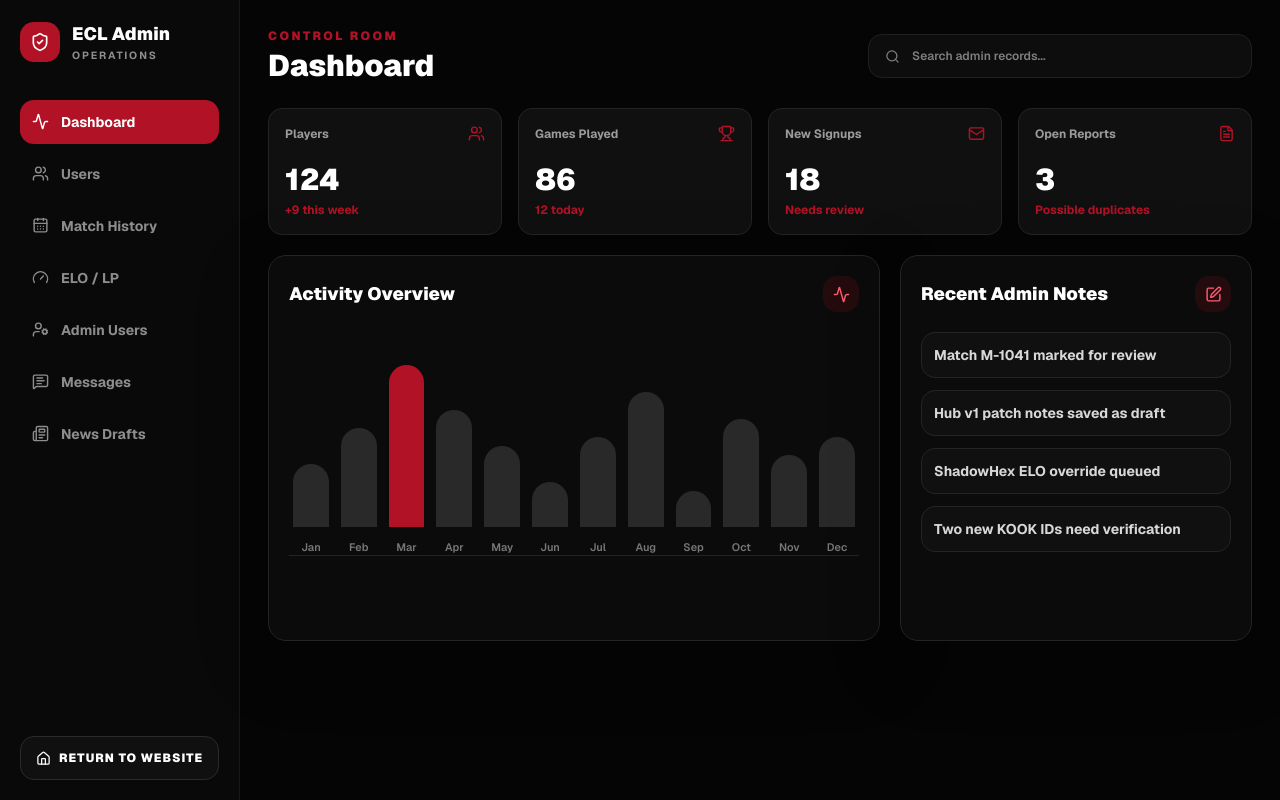
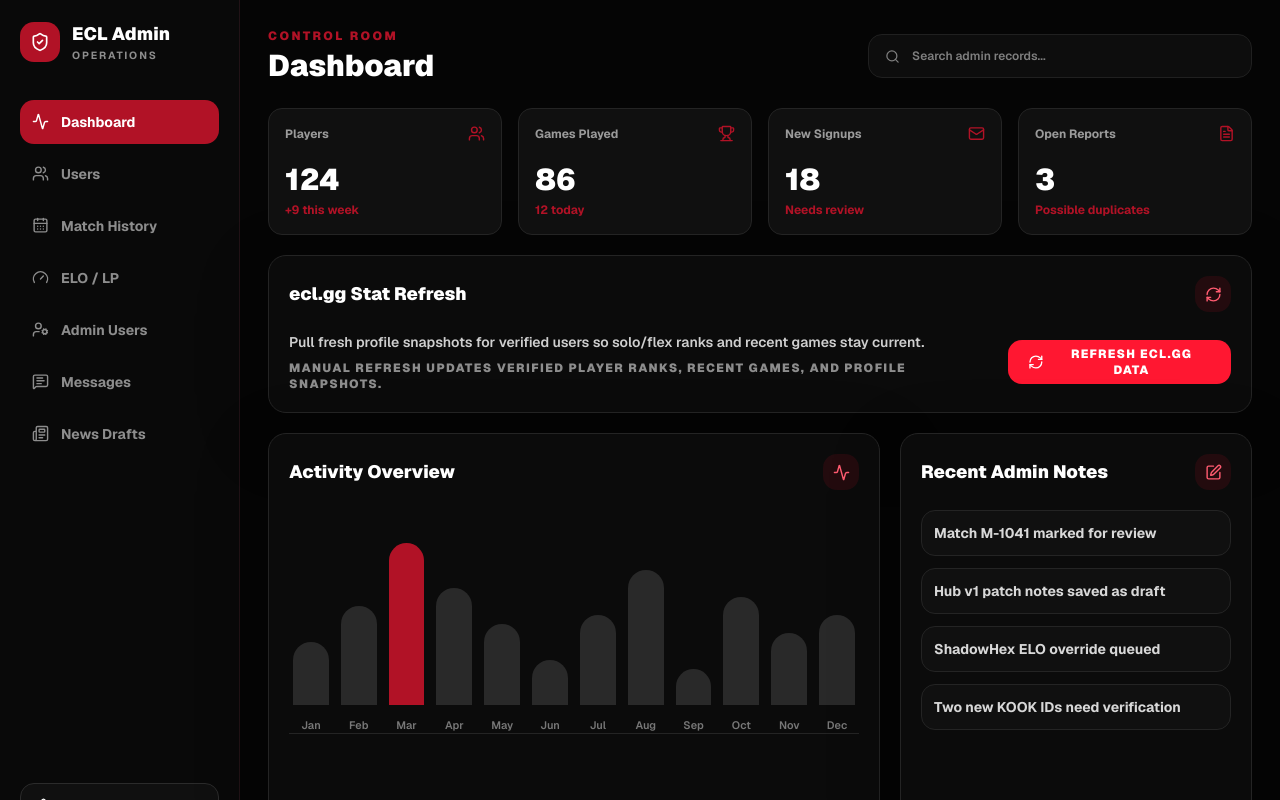
Before and after one commit to deebeedee-ecl/ecl-split-one, a Next.js app: page /admin in a window 1280 px wide. Built offline with nearby package versions, Linux system fonts and the light colour scheme.

Commit message:
Add admin ecl.gg refresh control

```diff
--- a/app/admin/page.tsx
+++ b/app/admin/page.tsx
@@ -14,6 +14,7 @@ import {
   Newspaper,
   PenSquare,
   Plus,
+  RefreshCw,
   Search,
   ShieldCheck,
   Trash2,
@@ -235,6 +236,8 @@ function DashboardSection() {
         <MetricCard label="Open Reports" value="3" note="Possible duplicates" icon={FileText} />
       </section>
 
+      <LzyumiRefreshPanel />
+
       <section className="grid gap-5 xl:grid-cols-[minmax(0,1fr)_22rem]">
         <Panel title="Activity Overview" icon={Activity}>
           <ActivityChart />
@@ -255,6 +258,68 @@ function DashboardSection() {
         </Panel>
       </section>
     </div>
+  );
+}
+
+function LzyumiRefreshPanel() {
+  const [isRefreshing, setIsRefreshing] = useState(false);
+  const [message, setMessage] = useState("Manual refresh updates verified player ranks, recent games, and profile snapshots.");
+  const [isError, setIsError] = useState(false);
+
+  async function refreshStats() {
+    setIsRefreshing(true);
+    setIsError(false);
+    setMessage("Refreshing verified player data from ecl.gg...");
+
+    try {
+      const response = await fetch("/api/admin/refresh-lzyumi", {
+        method: "POST",
+        headers: { "Content-Type": "application/json" },
+        body: JSON.stringify({ limit: 100 }),
+      });
+      const data = (await response.json()) as {
+        selected?: number;
+        refreshed?: number;
+        failed?: number;
+        success?: boolean;
+        error?: string;
+      };
+
+      if (!response.ok || data.success === false) {
+        throw new Error(data.error ?? `${data.failed ?? 0} profiles failed to refresh.`);
+      }
+
+      setMessage(`Refreshed ${data.refreshed ?? 0}/${data.selected ?? 0} verified profiles.`);
+    } catch (error) {
+      setIsError(true);
+      setMessage(error instanceof Error ? error.message : "Refresh failed.");
+    } finally {
+      setIsRefreshing(false);
+    }
+  }
+
+  return (
+    <Panel title="ecl.gg Stat Refresh" icon={RefreshCw}>
+      <div className="flex flex-col gap-4 lg:flex-row lg:items-center lg:justify-between">
+        <div>
+          <p className="text-sm font-semibold text-[#cfcfcf]">
+            Pull fresh profile snapshots for verified users so solo/flex ranks and recent games stay current.
+          </p>
+          <p className={`mt-2 text-xs font-black uppercase tracking-[0.12em] ${isError ? "text-[#ff3046]" : "text-[#8d8d8d]"}`}>
+            {message}
+          </p>
+        </div>
+        <button
+          type="button"
+          onClick={refreshStats}
+          disabled={isRefreshing}
+          className="inline-flex min-h-11 items-center justify-center gap-2 rounded-xl bg-[#ff1731] px-5 text-xs font-black uppercase tracking-[0.1em] text-white transition hover:bg-[#ff3046] disabled:cursor-not-allowed disabled:opacity-50"
+        >
+          <RefreshCw size={16} className={isRefreshing ? "animate-spin" : ""} />
+          {isRefreshing ? "Refreshing" : "Refresh ecl.gg Data"}
+        </button>
+      </div>
+    </Panel>
   );
 }
 
--- /dev/null
+++ b/app/api/admin/refresh-lzyumi/route.ts
@@ -0,0 +1,82 @@
+import { revalidatePath } from "next/cache";
+import { NextResponse } from "next/server";
+
+import { refreshAccountProfileStats } from "@/lib/account-stats-refresh";
+import { prisma } from "@/lib/prisma";
+
+export const dynamic = "force-dynamic";
+
+type RefreshRequestBody = {
+  limit?: unknown;
+  profileId?: unknown;
+};
+
+function parseLimit(value: unknown) {
+  const parsed = Number(value);
+
+  if (!Number.isInteger(parsed) || parsed <= 0) {
+    return 50;
+  }
+
+  return Math.min(parsed, 100);
+}
+
+export async function POST(request: Request) {
+  let body: RefreshRequestBody = {};
+
+  try {
+    body = (await request.json()) as RefreshRequestBody;
+  } catch {
+    body = {};
+  }
+
+  const profileId = typeof body.profileId === "string" ? body.profileId : null;
+  const limit = parseLimit(body.limit);
+
+  const profiles = await prisma.accountProfile.findMany({
+    where: profileId
+      ? { id: profileId }
+      : {
+          accountStatus: "ACTIVE",
+          verificationStatus: "VERIFIED",
+          riotName: { not: "" },
+          chinaServerId: { not: null },
+        },
+    orderBy: { updatedAt: "asc" },
+    take: profileId ? 1 : limit,
+    select: {
+      id: true,
+      displayName: true,
+      riotName: true,
+      openId: true,
+      chinaServerId: true,
+    },
+  });
+
+  const results = [];
+
+  for (const profile of profiles) {
+    const result = await refreshAccountProfileStats(profile);
+    results.push({
+      displayName: profile.displayName,
+      riotName: profile.riotName,
+      ...result,
+    });
+
+    revalidatePath(`/hub/players/${profile.id}`);
+  }
+
+  revalidatePath("/hub/me");
+  revalidatePath("/hub/players");
+  revalidatePath("/hub/leaderboard");
+
+  const failed = results.filter((result) => !result.ok).length;
+
+  return NextResponse.json({
+    success: failed === 0,
+    selected: profiles.length,
+    refreshed: results.length - failed,
+    failed,
+    results,
+  });
+}
--- a/lib/account-stats-refresh.ts
+++ b/lib/account-stats-refresh.ts
@@ -1,5 +1,5 @@
 import { Prisma } from "@prisma/client";
-import { fetchLzyumiRankedGames, fetchLzyumiRecentStat } from "@/lib/lzyumi";
+import { fetchLzyumiRankedGames, fetchLzyumiRecentStat, lookupLzyumiProfile } from "@/lib/lzyumi";
 import { prisma } from "@/lib/prisma";
 
 export const LZYUMI_REFRESH_INTERVAL_MS = 1000 * 60 * 60 * 12;
@@ -22,6 +22,20 @@ function hasRankedGames(value: unknown) {
   );
 }
 
+function hasRankRows(value: unknown) {
+  if (!value || typeof value !== "object") return false;
+
+  const profile = value as { battleInfo?: { mapOneInfoList?: unknown } };
+  const rows = profile.battleInfo?.mapOneInfoList;
+
+  return Array.isArray(rows) && rows.some((row) => {
+    if (!row || typeof row !== "object") return false;
+
+    const tier = (row as { tier?: unknown }).tier;
+    return typeof tier === "string" && tier.trim().length > 0 && tier !== "-";
+  });
+}
+
 export async function refreshAccountProfileStats(profile: RefreshableProfile) {
   if (!profile.chinaServerId || !profile.riotName) {
     return {
@@ -31,16 +45,34 @@ export async function refreshAccountProfileStats(profile: RefreshableProfile) {
     };
   }
 
-  const [rankedGames, recentStat] = await Promise.allSettled([
+  const [rawProfile, rankedGames] = await Promise.allSettled([
+    lookupLzyumiProfile({ riotName: profile.riotName, areaId: profile.chinaServerId }),
     fetchLzyumiRankedGames({ riotName: profile.riotName, areaId: profile.chinaServerId }),
-    profile.openId
-      ? fetchLzyumiRecentStat({ openId: profile.openId, areaId: profile.chinaServerId })
-      : Promise.resolve(null),
   ]);
 
-  const updateData: Record<string, unknown> = {
+  const freshOpenId =
+    rawProfile.status === "fulfilled" ? rawProfile.value.battleInfo?.openId ?? null : null;
+  const openId = freshOpenId ?? profile.openId;
+  const recentStat = openId
+    ? await fetchLzyumiRecentStat({ openId, areaId: profile.chinaServerId }).then(
+        (value) => ({ status: "fulfilled" as const, value }),
+        (reason) => ({ status: "rejected" as const, reason }),
+      )
+    : ({ status: "fulfilled" as const, value: null } as const);
+
+  const updateData: Prisma.AccountProfileUpdateInput = {
     lzyumiLastLookupAt: new Date(),
   };
+
+  if (rawProfile.status === "fulfilled") {
+    if (hasRankRows(rawProfile.value)) {
+      updateData.lzyumiRawProfile = rawProfile.value as Prisma.InputJsonValue;
+    }
+
+    if (freshOpenId) {
+      updateData.openId = freshOpenId;
+    }
+  }
 
   if (rankedGames.status === "fulfilled" && hasRankedGames(rankedGames.value)) {
     updateData.lzyumiRankedGames = rankedGames.value as Prisma.InputJsonValue;
@@ -50,11 +82,15 @@ export async function refreshAccountProfileStats(profile: RefreshableProfile) {
     updateData.lzyumiRecentStat = recentStat.value as Prisma.InputJsonValue;
   }
 
-  if (rankedGames.status === "rejected" && recentStat.status === "rejected") {
+  if (
+    rawProfile.status === "rejected" &&
+    rankedGames.status === "rejected" &&
+    recentStat.status === "rejected"
+  ) {
     return {
       ok: false,
       profileId: profile.id,
-      message: "Both ranked games and recent stats failed.",
+      message: "Raw profile, ranked games, and recent stats failed.",
     };
   }
 
@@ -66,7 +102,9 @@ export async function refreshAccountProfileStats(profile: RefreshableProfile) {
   return {
     ok: true,
     profileId: profile.id,
+    rawProfile: rawProfile.status,
     rankedGames: rankedGames.status,
     recentStat: recentStat.status,
+    rankRows: rawProfile.status === "fulfilled" && hasRankRows(rawProfile.value),
   };
 }
```
